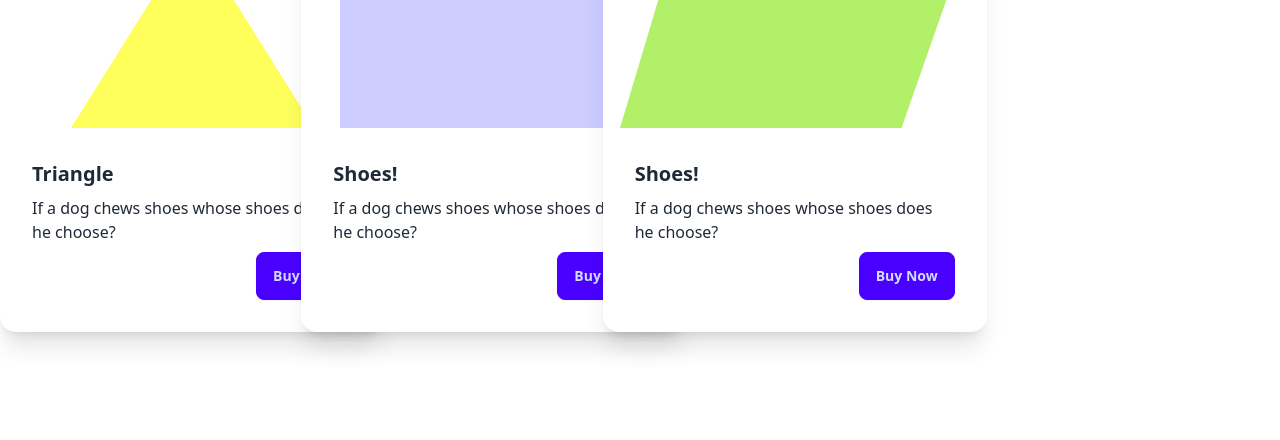
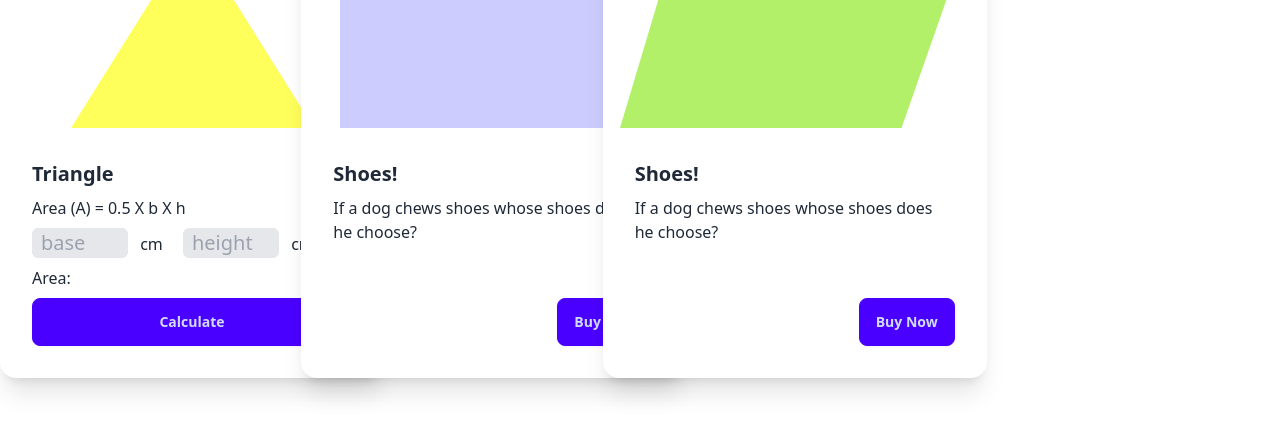
Before and after one commit to sowmik-sec/geometry-genius, a plain HTML site: page index.html in a window 1280 px wide. Shown: the part 66-506 px from the top of the page. Drawn offline with nearby package versions, Linux system fonts and the light colour scheme.

Commit message:
calculate triangle area and set it in the card

```diff
--- a/index.html
+++ b/index.html
@@ -27,9 +27,31 @@
             </figure>
             <div class="card-body">
               <h2 class="card-title">Triangle</h2>
-              <p>If a dog chews shoes whose shoes does he choose?</p>
-              <div class="card-actions justify-end">
-                <button class="btn btn-primary">Buy Now</button>
+              <p>Area (A) = 0.5 X b X h</p>
+              <p>
+                <input
+                  type="text"
+                  id="base"
+                  class="border w-24 text-xl px-2 bg-gray-200 rounded-md text-black"
+                  placeholder="base"
+                />
+                <span class="ml-2">cm</span>
+                <input
+                  type="text"
+                  id="height"
+                  class="ml-4 border w-24 text-xl px-2 bg-gray-200 rounded-md text-black"
+                  placeholder="height"
+                />
+                <span class="ml-2">cm</span>
+              </p>
+              <p>Area: <span id="triangle-area"></span></p>
+              <div class="card-actions">
+                <button
+                  onclick="calculateTriangleArea()"
+                  class="btn btn-primary w-full"
+                >
+                  Calculate
+                </button>
               </div>
             </div>
           </div>
@@ -65,5 +87,6 @@
         </div>
       </div>
     </main>
+    <script src="scripts/calculator.js"></script>
   </body>
 </html>
--- /dev/null
+++ b/scripts/calculator.js
@@ -0,0 +1,14 @@
+function calculateTriangleArea() {
+  const base = getInputValue("base");
+  const height = getInputValue("height");
+  const area = 0.5 * base * height;
+  setValue("triangle-area", area);
+}
+
+function getInputValue(id) {
+  return Number(document.getElementById(id).value);
+}
+
+function setValue(id, value) {
+  document.getElementById(id).innerText = value;
+}
```
